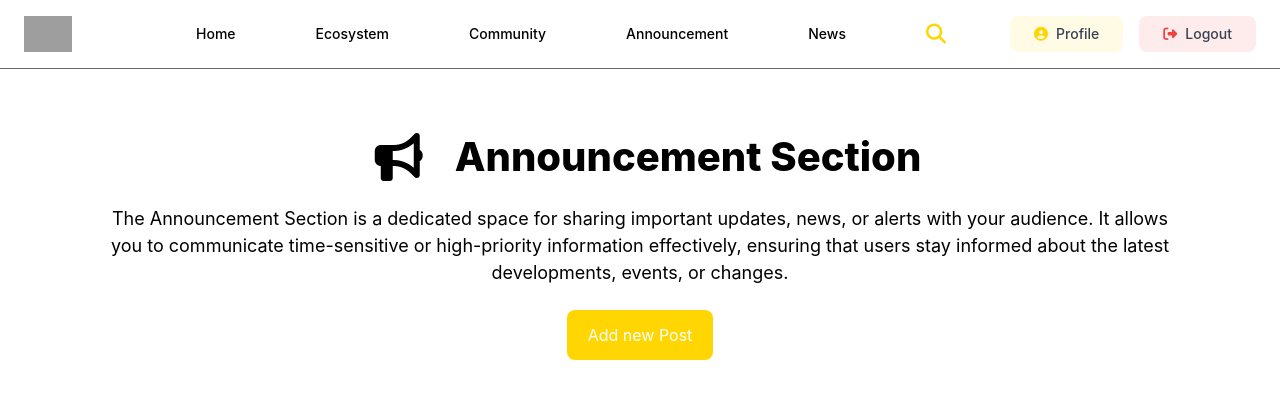
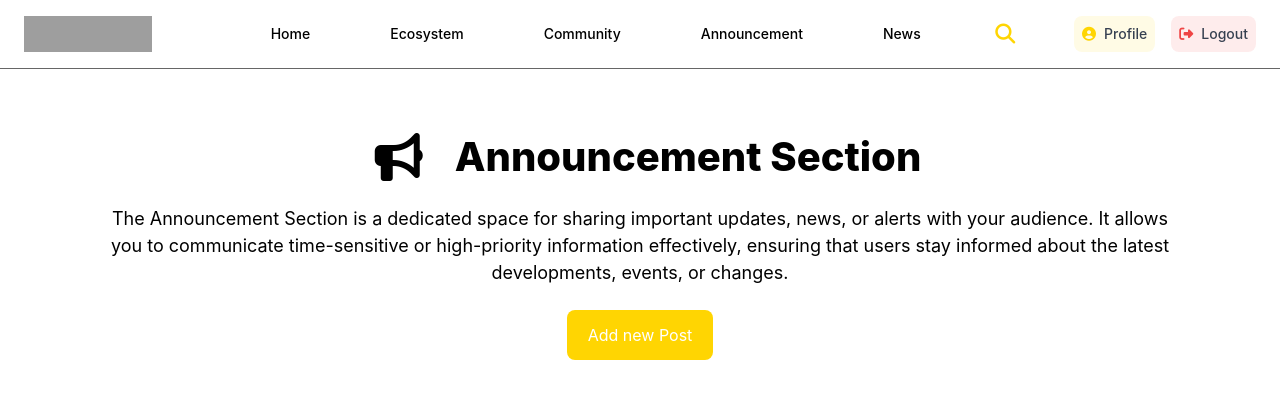
Before and after one commit to WassimMgg/UP_Nexus-V2, a Django app: page /announcement/ in a window 1280 px wide. Shown: the top 420 px of the page. Run offline with Django 5.2, Linux system fonts and the light colour scheme; the visitor is signed in with stand-in values (Sample User, id 1); data that the repository does not hold is empty; some libraries are stand-ins or nearby versions; grey boxes are pictures that could not be loaded.

Commit message:
Update the navbar , create post function , update the card-container in index.css file

```diff
--- a/blog/static/blog/index.css
+++ b/blog/static/blog/index.css
@@ -7,7 +7,6 @@
 .container {
   margin: auto;
 }
-
 html {
   background-color: #fbfcfb;
 }
@@ -379,8 +378,7 @@ html {
 /* Post Card styling */
 .card-container {
   display: flex;
-  width: 1340px;
-  justify-content: space-between;
+  justify-content: space-around;
   flex-wrap: wrap;
   margin: auto;
 }
--- a/blog/templates/blog/includes/Navbar.html
+++ b/blog/templates/blog/includes/Navbar.html
@@ -12,7 +12,12 @@
         <div class="flex justify-between items-center">
             <!-- Logo Section -->
             <a href="{% url 'blog-home' %}" class="flex items-center flex-shrink-0">
-                <img class="h-9 w-13 mr-2" src="{% static 'blog/assets/Logo_Up nexus 1.svg' %}" alt="Logo">
+                <img
+                class="max-w-full h-auto mr-2 md:h-12 md:w-32"
+                src="{% static 'blog/assets/Logo_Up nexus 1.svg' %}"
+                alt="Logo"
+                style="max-width: 130px; height: 36px;"
+              >
             </a>
 
             <!-- Desktop Navigation -->
@@ -52,26 +57,30 @@
             </div>
             {% endif %}
             {% if user.is_authenticated %}
-            <div class="hidden lg:flex items-center gap-4">
+            <div class="flex items-center gap-4">
                 <!-- Profile Link -->
-                <a href="{% url 'public-profile' user.username %}" class="flex items-center px-4 py-2 space-x-2 transition-all duration-300
+                <a href="{% url 'public-profile' user.username %}" class="flex items-center px-2 md:px-4 py-2 transition-all duration-300
                     bg-opacity-10 hover:bg-opacity-20 bg-[#ffd502] rounded-lg group">
                     <i class="fas fa-user-circle text-[#ffd502] group-hover:text-[#d4b000]"></i>
-                    <span class="text-gray-700 group-hover:text-[#d4b000] font-medium">Profile</span>
+                    <span class="hidden md:inline ml-2 text-gray-700 group-hover:text-[#d4b000] font-medium">
+                        Profile
+                    </span>
                 </a>
 
                 <!-- Logout Button -->
                 <form method="POST" action="{% url 'logout' %}">
                     {% csrf_token %}
-                    <button type="submit" class="flex items-center px-4 py-2 space-x-2 transition-all duration-300
+                    <button type="submit" class="flex items-center px-2 md:px-4 py-2 transition-all duration-300
                         bg-opacity-10 hover:bg-opacity-20 bg-red-500 rounded-lg group">
                         <i class="fas fa-sign-out-alt text-red-500 group-hover:text-red-600"></i>
-                        <span class="text-gray-700 group-hover:text-red-600 font-medium">Logout</span>
+                        <span class="hidden md:inline ml-2 text-gray-700 group-hover:text-red-600 font-medium">
+                            Logout
+                        </span>
                     </button>
                 </form>
             </div>
             {% else %}
-            <div class="hidden lg:flex items-center gap-4">
+            <div class=" lg:flex items-center gap-4">
                 <!-- Get Started Button -->
                 <div >
                     <a href="{% url 'register' %}" class="btn ">Get Started</a>
@@ -104,6 +113,7 @@
                     <a href="#features">News</a>
                 </li>
             </ul>
+
         </div>
     </div>
 </nav>
--- a/blog/views.py
+++ b/blog/views.py
@@ -11,7 +11,9 @@ from .forms import PostForm
 from django.contrib import messages
 from django.contrib.admin.views.decorators import staff_member_required
 from django.db.models import Q
+import logging
 
+logger = logging.getLogger(__name__)
 
 def home(request):
     posts = Post.objects.all().order_by('-date_posted')
@@ -25,7 +27,6 @@ def post_detail(request, pk):
 
 @login_required
 def post_create(request):
-    # Check if user has a verified role
     try:
         profile = request.user.profile
         if not profile.is_verified or not profile.role:
@@ -36,14 +37,18 @@ def post_create(request):
     if request.method == 'POST':
         form = PostForm(request.POST, request.FILES)
         if form.is_valid():
-            # Create post but don't publish immediately
-            post = form.save(commit=False)
-            post.author = request.user
-            post.status = 'pending'  # Set status here
-            post.save()
-
-            messages.info(request, 'Your post has been submitted for admin approval.')
-            return redirect('blog-home')
+            try:
+                post = form.save(commit=False)
+                post.author = request.user
+                post.status = 'pending'
+                post.save()
+                messages.success(request, 'Post submitted for approval.')
+                return redirect('blog-home')
+            except Exception as e:
+                logger.error(f"Post save error: {e}")
+                messages.error(request, 'Error saving post. Please try again.')
+        else:
+            messages.error(request, 'Invalid form data. Please correct the errors.')
     else:
         form = PostForm()
 
@@ -89,16 +94,11 @@ def announcement(request):
     return render(request, 'blog/announcement.html', {'title': 'Announcement', 'posts': approved_posts})
 
 @staff_member_required
-def approve_post(request, post_request_id):
-    post_request = get_object_or_404(Post, id=post_request_id)
-    post_request.status = 'approved'
-    post_request.save()
-
-    # Update the Post's status directly
-    post = post_request.post
+@staff_member_required
+def approve_post(request, post_id):  # Renamed parameter for clarity
+    post = get_object_or_404(Post, id=post_id)
     post.status = 'approved'
     post.save()
-
     messages.success(request, f"Post '{post.title}' has been approved.")
     return redirect('admin_post_requests')
 
@@ -115,7 +115,7 @@ def reject_post(request, post_request_id):
 
 @staff_member_required
 def admin_post_requests(request):
-    post_requests = Post.objects.filter(status='pending').select_related('post')
+    post_requests = Post.objects.filter(status='pending')  # Remove select_related
     return render(request, 'admin/post_requests.html', {'post_requests': post_requests})
 @login_required
 def search(request):
```
Also changed, not shown: upnexus/settings.py (+14 -0 lines).
